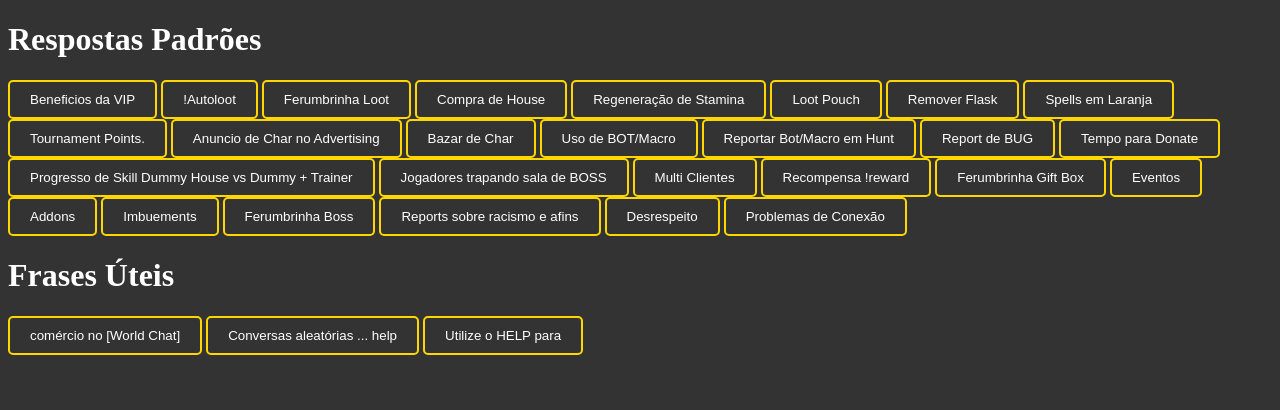
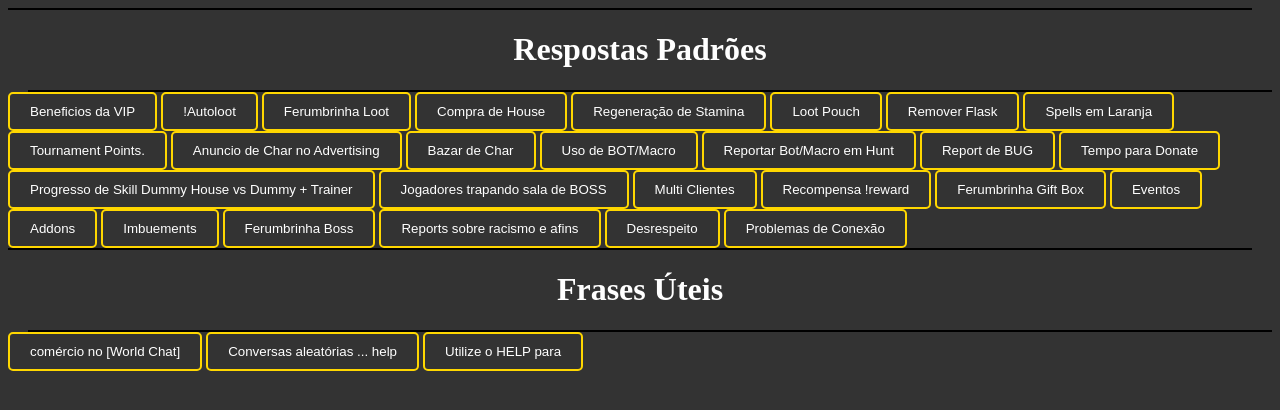
Before and after one commit to openferuwiki/openferuwiki.github.io, a plain HTML site: page tutorguide.html in a window 1280 px wide. Drawn offline with Linux system fonts and the light colour scheme.

Commit message:
teste de estilo

```diff
--- a/app.css
+++ b/app.css
@@ -17,3 +17,21 @@ body {
     background-color: #FFD700;
     color: #333;
   }
+
+  .line {
+    height: 2px;
+    background-color: #000;
+    flex: 1;
+  }
+
+  .left {
+    margin-right: 20px;
+  }
+
+  .right {
+    margin-left: 20px;
+  }
+
+  .container {
+    text-align: center;
+  }
--- a/tutorguide.html
+++ b/tutorguide.html
@@ -8,7 +8,11 @@
     <title>Tutor Guide</title>
 </head>
 <body>
-    <h1>Respostas Padrões</h1>
+    <div class="container">
+        <div class="line left"></div>
+        <h1>Respostas Padrões</h1>
+        <div class="line right"></div>
+    </div>
     <button onclick="c(0)">Beneficios da VIP</button>
     <button onclick="c(1)">!Autoloot</button>
     <button onclick="c(2)">Ferumbrinha Loot</button>
@@ -36,7 +40,11 @@
     <button onclick="c(24)">Reports sobre racismo e afins</button>
     <button onclick="c(25)">Desrespeito</button>
     <button onclick="c(26)">Problemas de Conexão</button>
-    <h1>Frases Úteis</h1>
+    <div class="container">
+        <div class="line left"></div>
+        <h1>Frases Úteis</h1>
+        <div class="line right"></div>
+    </div>
     <button onclick="c(27)">comércio no [World Chat]</button>
     <button onclick="c(28)">Conversas aleatórias ... help</button>
     <button onclick="c(29)">Utilize o HELP para</button>
```
